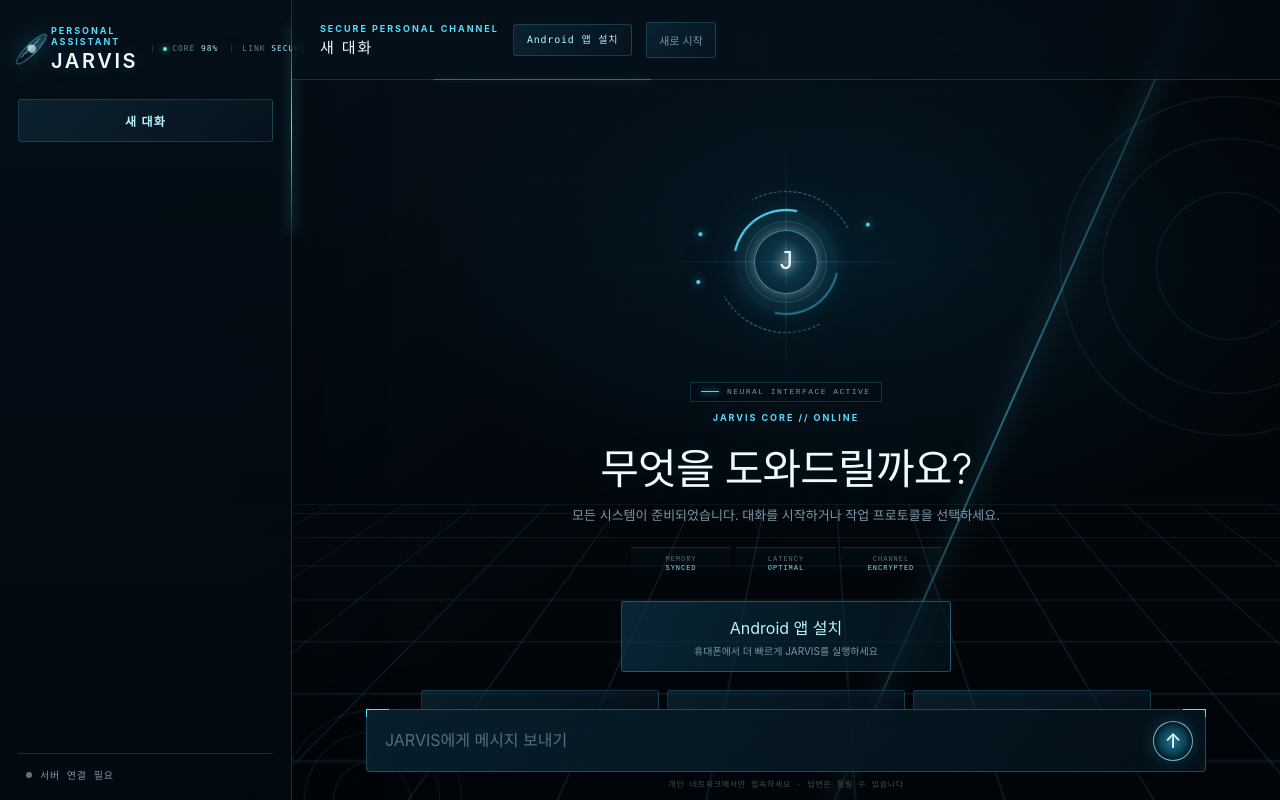
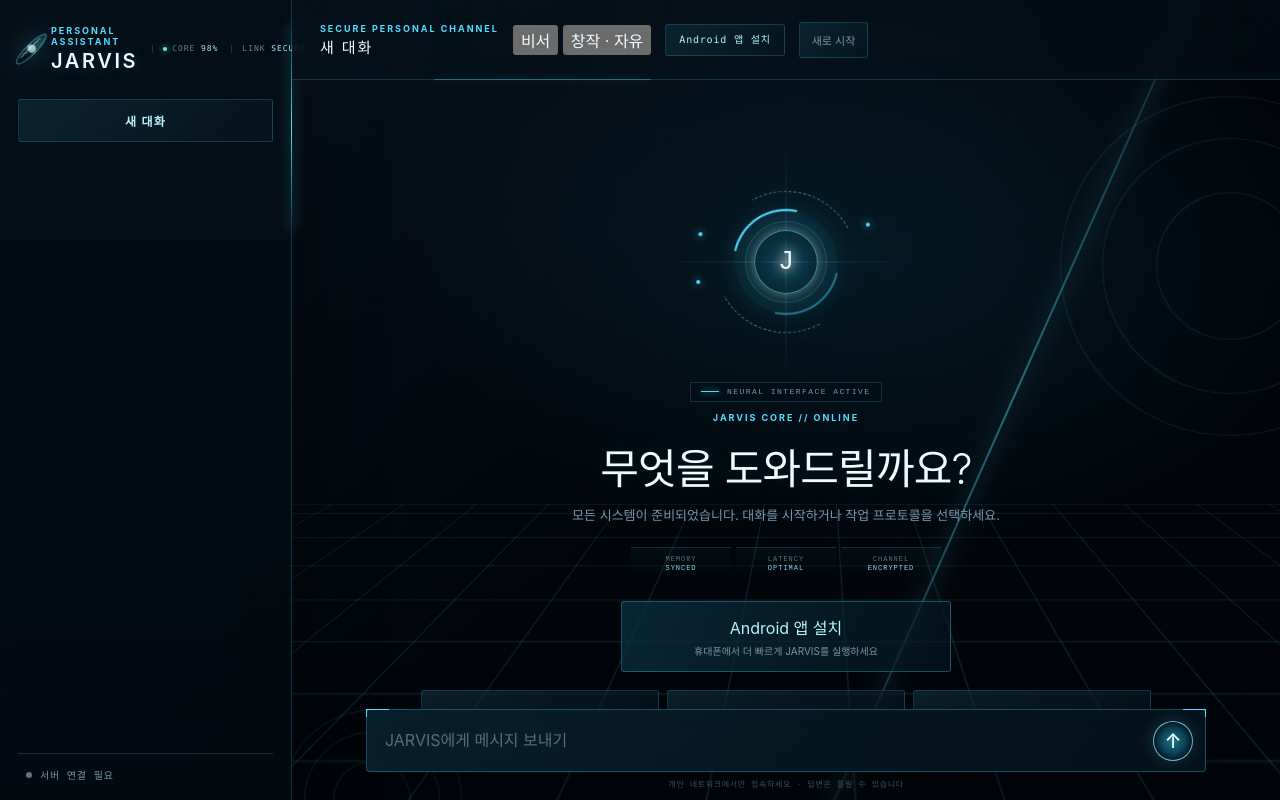
Before and after one commit to whdghks1/jarvis, a plain HTML site: page app/static/index.html in a window 1280 px wide. Drawn offline with Linux system fonts and the light colour scheme; no server answers.

Commit message:
Add chat mode switch to web UI

```diff
--- a/app/static/index.html
+++ b/app/static/index.html
@@ -45,6 +45,10 @@
           <div>
             <p class="eyebrow">SECURE PERSONAL CHANNEL</p>
             <h2 id="conversation-title">새 대화</h2>
+          </div>
+          <div class="mode-switch" role="group" aria-label="대화 모드">
+            <button type="button" data-mode="assistant" class="active">비서</button>
+            <button type="button" data-mode="creative">창작 · 자유</button>
           </div>
           <a class="install-button" data-apk-install href="/downloads/jarvis.apk" download="JARVIS.apk">Android 앱 설치</a>
           <button class="reset-button" id="reset-button" type="button">새로 시작</button>
```
